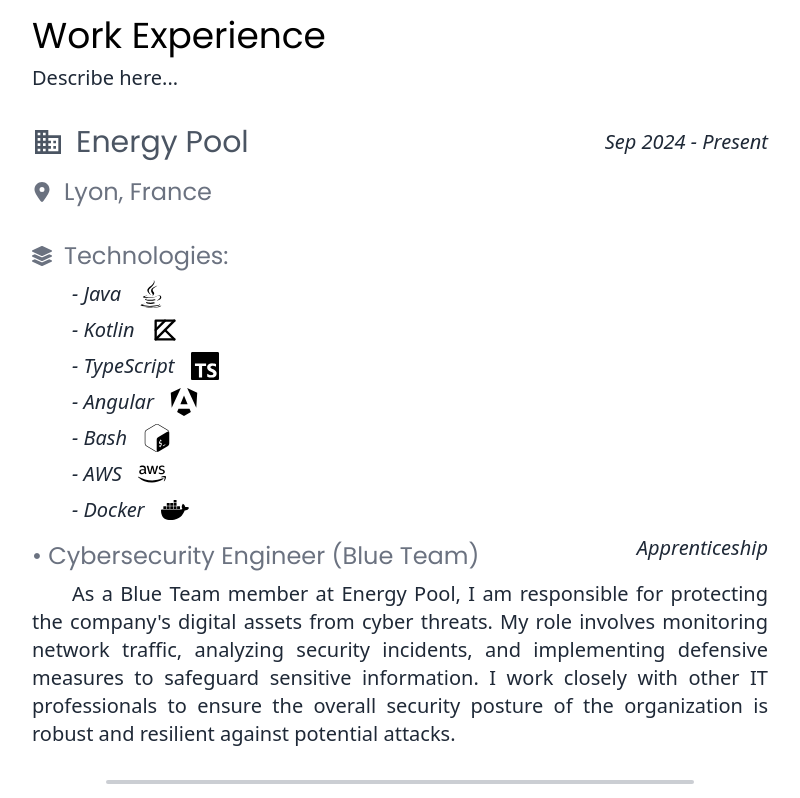
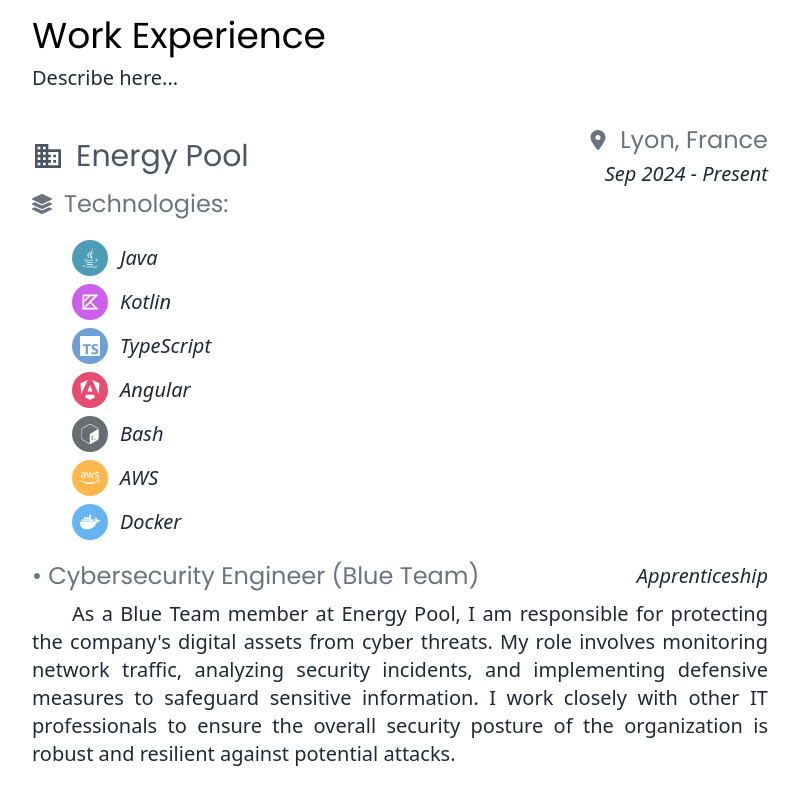
Before and after one commit to rayaaaneee/Next-Adobe-Portfolio, a Next.js app: page /home in a window 1280 px wide. Shown: the part 1660-2458 px from the top of the page, without its empty margins (240-1040 px from the left). Built offline with nearby package versions, Linux system fonts and the light colour scheme.

Commit message:
Good logos on technologies

```diff
--- a/src/asset/data/home/adaptable-grid-base.ts
+++ b/src/asset/data/home/adaptable-grid-base.ts
@@ -1,29 +1,15 @@
 import { ChildrenType } from "@/utils/interface/children";
 
-const imageBaseClassName = `h-24 w-24 pointer-events-none`;
-
-const baseProps = {
+export const baseImageProps = {
     width: 96,
     height: 96,
-};
-
-export const baseImageProps = {
-    ...baseProps,
-    className: imageBaseClassName,
-} as const;
-
-const iconBaseClassName = `text-white ${imageBaseClassName}`;
-
-export const baseIconProps = {
-    ...baseProps,
-    className: iconBaseClassName,
 } as const;
 
 type GridContent = {
     name: string;
     icon: ChildrenType;
     color: string;
-    link?: string;
+    link: string;
 };
 
 export default GridContent;
--- a/src/asset/data/home/frameworks.tsx
+++ b/src/asset/data/home/frameworks.tsx
@@ -23,12 +23,6 @@ const frameworks: DeepReadonly<AdaptableGridElementData[]> = [
     {
         content: assertFoundTech(
             GeneralTechnologiesName.NUXTJS,
-            "framework"
-        ),
-    },
-    {
-        content: assertFoundTech(
-            GeneralTechnologiesName.TAILWINDCSS,
             "framework"
         ),
     },
--- a/src/asset/data/home/hobbies.tsx
+++ b/src/asset/data/home/hobbies.tsx
@@ -1,8 +1,6 @@
 import type DeepReadonly from '@/utils/types/deep-readonly';
 
 import type { AdaptableGridElementData } from '@/components/home/adaptable-grid/adaptable-grid';
-
-import { baseIconProps } from './adaptable-grid-base';
 
 import { BsMusicNote } from "react-icons/bs";
 import { IoIosFitness } from "react-icons/io";
@@ -14,28 +12,28 @@ const hobbies: DeepReadonly<AdaptableGridElementData[]> = [
         content: {
             name: "Music",
             color: "#00B8A9",
-            icon: <BsMusicNote {...baseIconProps} />,
+            icon: <BsMusicNote />,
         }
     },
     {
         content: {
             name: "Gym",
             color: "#E63946",
-            icon: <IoIosFitness {...baseIconProps} />,
+            icon: <IoIosFitness />,
         }
     },
     {
         content: {
             name: "Cybersecurity",
             color: "#0E7490",
-            icon: <MdOutlineSecurity {...baseIconProps} />,
+            icon: <MdOutlineSecurity />,
         }
     },
     {
         content: {
             name: "Design",
             color: "#F59E0B",
-            icon: <MdDesignServices {...baseIconProps} />,
+            icon: <MdDesignServices />,
         }
     }
 ] as const;
--- a/src/components/home/adaptable-grid/adaptable-grid-element.tsx
+++ b/src/components/home/adaptable-grid/adaptable-grid-element.tsx
@@ -187,7 +187,7 @@ const AdaptableGridElement = ({ element, className, index, clickable }: Adaptabl
                                 size={TooltipSize.md}
                                 className={`to-animate appear translate-y-3 anim-delay-${i * 100}`}
                                 tooltipClassName="bg-[rgba(255,255,255,0.9)] !text-slate-600 font-semibold">
-                                <Button className="rounded-full">
+                                <Button className="rounded-full [&>svg]:w-7 [&>svg]:h-7 ">
                                     {icon}
                                 </Button>
                             </Tooltip>
@@ -234,7 +234,8 @@ const AdaptableGridElement = ({ element, className, index, clickable }: Adaptabl
             className={cn(
                 "adaptable-grid-element",
                 [(element.content.link || clickable) ? "cursor-pointer" : "cursor-default"],
-                "size-element flex relative flex-row items-center gap-0 justify-center",
+                "text-white size-element flex relative flex-row items-center gap-0 justify-center",
+                "[&>*:not(.content-expansion)]:w-24 [&>*:not(.content-expansion)]:h-24 [&>*:not(.content-expansion)]:pointer-events-none",
                 "transition-[opacity,background-color] duration-300 ease-in-out",
                 "[&.active>img]:ml-10 [&.active>.content-expansion]:pl-10 [&.active>.content-expansion]:mr-10",
                 "opacity-50 hover:opacity-90 [&.active]:opacity-90 [&.active]:cursor-auto [&.active]:items-center ",
--- a/src/components/home/work-education/work-education-part.tsx
+++ b/src/components/home/work-education/work-education-part.tsx
@@ -1,4 +1,4 @@
-import { HeadingThree, HeadingTwo, Paragraph, ParagraphAlignment } from "../../page-flow";
+import { AnchorLinkButton, HeadingThree, HeadingTwo, Paragraph, ParagraphAlignment } from "../../page-flow";
 
 import { IoMdBusiness } from "react-icons/io";
 import { MdSchool } from "react-icons/md";
@@ -10,6 +10,7 @@ import { type Work, type Education } from "@/utils/types/home/experience";
 
 import Separator from "./separator";
 import Tooltip from "@/components/tooltip";
+import { cn } from "@/lib/utils";
 
 export interface WorkEducationPartProps {
     item: Work | Education;
@@ -42,23 +43,44 @@ const WorkEducationPart = ({ item, index, separator = false }: WorkEducationPart
                         >
                             {item.name}
                     </HeadingTwo>
-                    <Paragraph className="m-0 italic">{item.date.toString()}</Paragraph>
+                    <div className="flex flex-col items-end justify-center gap-1">
+                        <HeadingThree containerClassName="m-0" icon={<FaLocationDot className="w-5 h-5"/>}>{item.location}</HeadingThree>
+                        <Paragraph className="m-0 italic">{item.date.toString()}</Paragraph>
+                    </div>
                 </SubSection>
-                <HeadingThree containerClassName="ml-0" icon={<FaLocationDot className="w-5 h-5"/>}>{item.location}</HeadingThree>
                 {isWork && (item as Work).technologies.length > 0 && (
-                    <div className="mt-4 flex flex-col gap-2">
-                        <HeadingThree icon={<FaLayerGroup className="w-5 h-5"/>} containerClassName="ml-0">Technologies:</HeadingThree>
-                        {(item as Work).technologies.map((tech, idx) => (
-                            <div className="flex items-center gap-4 [&>svg]:w-7 [&>svg]:h-7" key={idx}>
-                                <Paragraph indent className="m-0 italic">- {tech.name}</Paragraph>
-                                {tech.icon}
-                            </div>
-                        ))}
+                    <div className="tech-list-container">
+                        <HeadingThree icon={<FaLayerGroup className="w-5 h-5"/>} containerClassName="m-0">Technologies:</HeadingThree>
+                        <ul className="list-none my-5 ml-10 flex flex-col gap-2">
+                            {(item as Work).technologies.map((tech, idx) => (
+                                <AnchorLinkButton
+                                    key={idx}
+                                    href={tech.link}
+                                    className="w-fit"
+                                    buttonClassName={cn(
+                                        "bg-transparent hover:bg-transparent",
+                                        "flex gap-3 justify-start",
+                                        "[&:hover>p]:underline",
+                                        "[&:hover>.tech-icon]:opacity-100",
+                                    )}>
+                                        <div className={cn(
+                                            "tech-icon",
+                                            "[&>*]:w-5 [&>*]:h-5 w-5 h-5 opacity-70 transition-opacity",
+                                            "rounded-full w-fit text-white p-2",
+                                        )} style={{ backgroundColor: tech.color }}>
+                                            {tech.icon}
+                                        </div>
+                                        <Paragraph className="m-0 italic">
+                                            {tech.name}
+                                        </Paragraph>
+                                </AnchorLinkButton>
+                            ))}
+                        </ul>
                     </div>
                 )}
                 {isWork && (
                     <SubSection>
-                        <HeadingThree containerClassName="ml-0">• {(item as Work).title}</HeadingThree>
+                        <HeadingThree containerClassName="m-0">• {(item as Work).title}</HeadingThree>
                         <Paragraph className="m-0 italic">{(item as Work).type}</Paragraph>
                     </SubSection>
                 )}
--- a/src/components/page-flow.tsx
+++ b/src/components/page-flow.tsx
@@ -4,11 +4,12 @@ import { cn } from "@/lib/utils";
 
 import { ChildrenType, OptionalChildrenInterface } from "@/utils/interface/children";
 import ClassNameInterface from "@/utils/interface/classname";
+import StylesInterface from "@/utils/interface/style";
 
 import { Undefined } from "@/utils/types/nullable";
 import { forwardRef } from "react";
 
-export interface PageFlowBaseInterface extends OptionalChildrenInterface, ClassNameInterface {};
+export interface PageFlowBaseInterface extends OptionalChildrenInterface, ClassNameInterface, StylesInterface {};
 
 const headingContainerBaseClassName = (active: boolean, hasIcon: boolean) => [
     "flex flex-row gap-3 items-center justify-center mt-4 w-fit h-fit no-underline",
@@ -212,12 +213,13 @@ export interface AnchorLinkButtonPropsInterface extends Omit<ButtonPropsInterfac
 }
 
 export const AnchorLinkButton = forwardRef<HTMLAnchorElement, AnchorLinkButtonPropsInterface>(
-    ({ className, children, id, onClick, href, buttonClassName }, ref) => (
+    ({ className, children, id, onClick, href, buttonClassName, style }, ref) => (
         <a
             ref={ref}
             id={id}
             href={href}
             className={cn(className)}
+            style={style}
             target="_blank"
             rel="noreferrer"
             onClick={onClick}>
--- /dev/null
+++ b/src/utils/interface/style.d.ts
@@ -0,0 +1,5 @@
+import { CSSProperties } from "react";
+
+export default interface StyleInterface {
+    style?: CSSProperties;
+}
```
